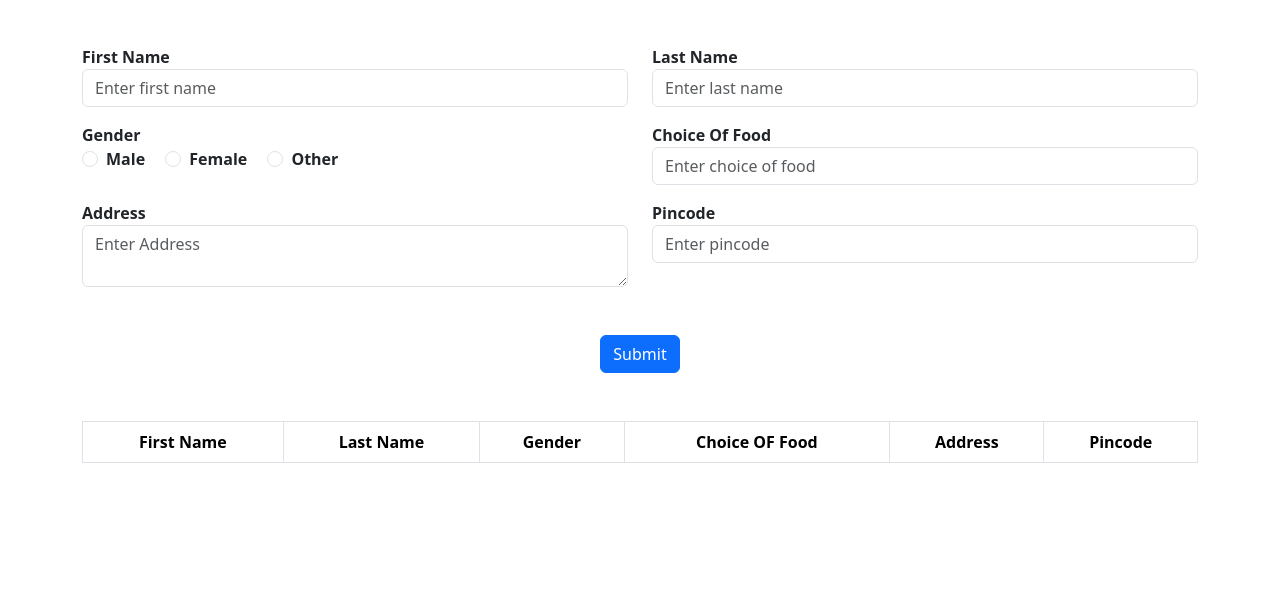
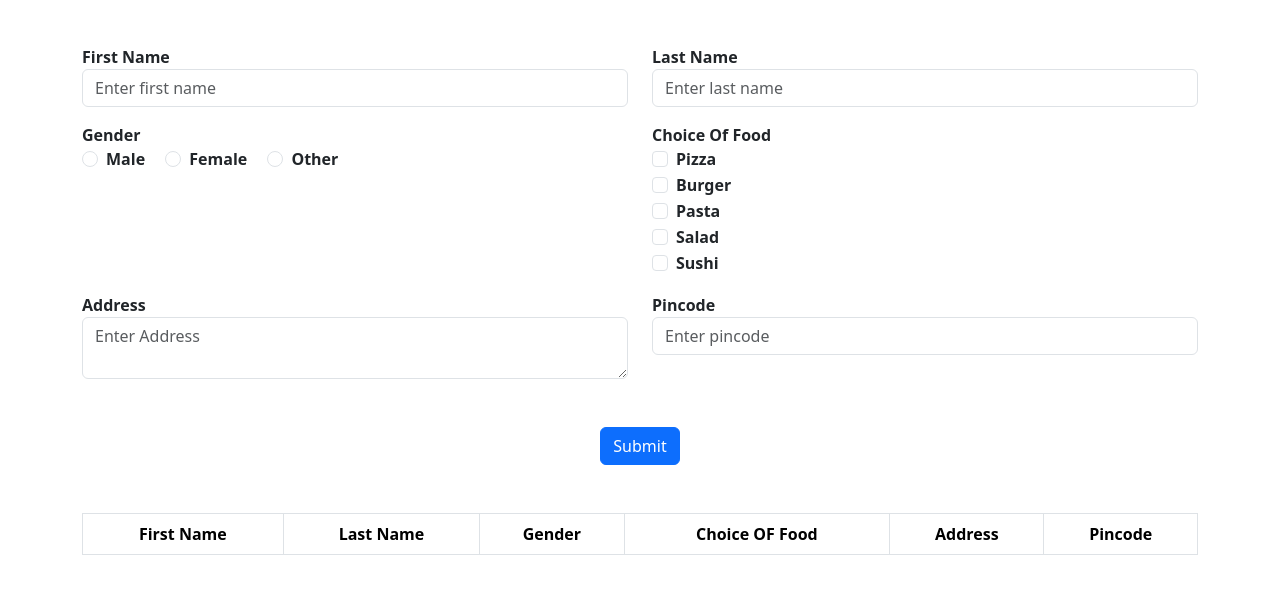
Before and after one commit to prabhurajcode/form-dom, a plain HTML site: page index.html in a window 1280 px wide. Shown: the part 99-692 px from the top of the page. Drawn offline with nearby package versions, Linux system fonts and the light colour scheme.

Commit message:
multislect choice of food

```diff
--- a/index.html
+++ b/index.html
@@ -40,11 +40,30 @@
                   <label class="form-check-label" for="other">Other</label>
                 </div>
               </div>
-          <div class="form-group col-md-6">
-            <label for="choice-of-food">Choice Of Food</label>
-            <input type="text" class="form-control" id="choice-of-food" placeholder="Enter choice of food" required="required">
-          </div>
-        </div>
+              <div class="form-group col-md-6">
+                <label for="choice-of-food">Choice Of Food</label><br>
+                <div class="form-check">
+                  <input class="form-check-input" type="checkbox" name="food" id="pizza" value="Pizza">
+                  <label class="form-check-label" for="pizza">Pizza</label>
+                </div>
+                <div class="form-check">
+                  <input class="form-check-input" type="checkbox" name="food" id="burger" value="Burger">
+                  <label class="form-check-label" for="burger">Burger</label>
+                </div>
+                <div class="form-check">
+                  <input class="form-check-input" type="checkbox" name="food" id="pasta" value="Pasta">
+                  <label class="form-check-label" for="pasta">Pasta</label>
+                </div>
+                <div class="form-check">
+                  <input class="form-check-input" type="checkbox" name="food" id="salad" value="Salad">
+                  <label class="form-check-label" for="salad">Salad</label>
+                </div>
+                <div class="form-check">
+                  <input class="form-check-input" type="checkbox" name="food" id="sushi" value="Sushi">
+                  <label class="form-check-label" for="sushi">Sushi</label>
+                </div>
+              </div>
+            </div>
         <div class="row mt-3">
           <div class="form-group col-md-6">
             <label for="address">Address</label>
--- a/script.js
+++ b/script.js
@@ -1,5 +1,11 @@
 const form = document.querySelector(".survey-form");
 form.addEventListener("submit", (e) => {
+  const foodCheckboxes = document.querySelectorAll('input[name="food"]:checked');
+    if (foodCheckboxes.length < 2) {
+        alert('Please select at least two food options.');
+        e.preventDefault();
+    }
+
   e.preventDefault();
   let firstName = document.getElementById("first-name").value;
   let lastName = document.getElementById("last-name").value;
@@ -11,7 +17,13 @@ form.addEventListener("submit", (e) => {
       break;
     }
   }
-  let choiceOFFood = document.getElementById("choice-of-food").value;
+
+  // Collecting checked food choices
+  let foodChoices = [];
+  foodCheckboxes.forEach(checkbox => {
+  foodChoices.push(checkbox.value);
+  });
+  let choiceOFFood = foodChoices.join(", ");
   let address = document.getElementById("address").value;
   let pincode = document.getElementById("pincode").value;
 
```
